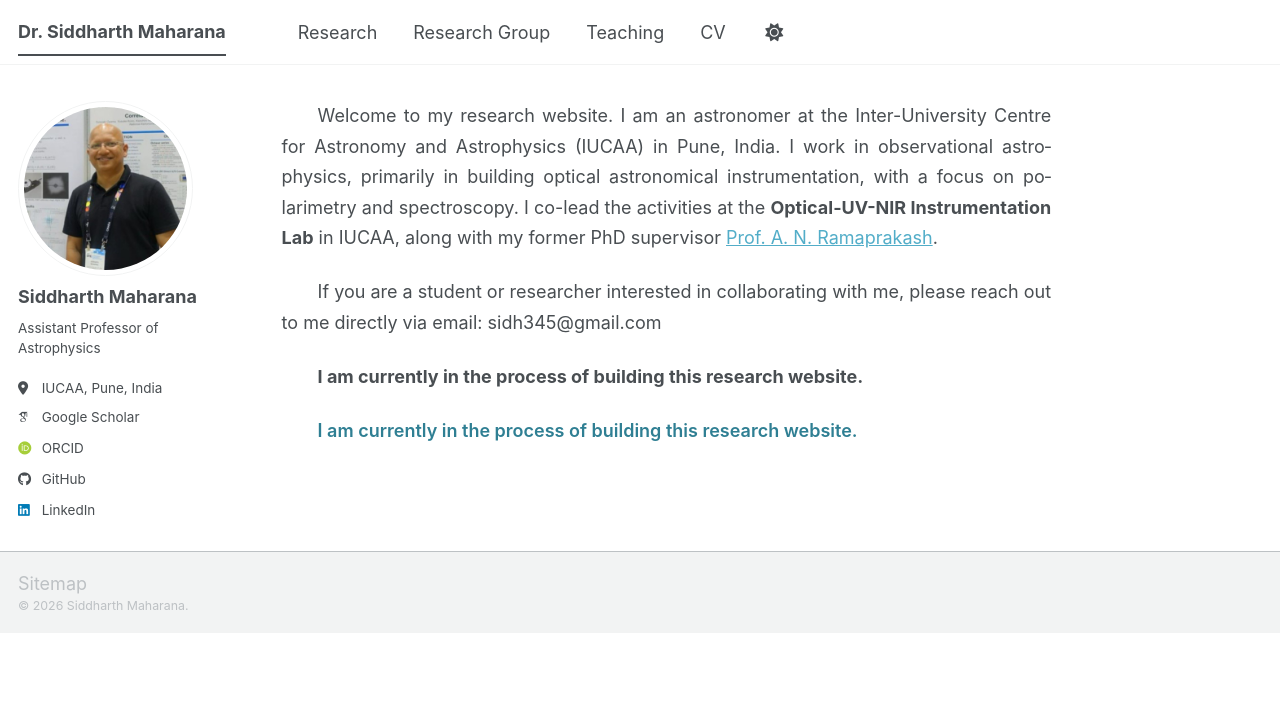
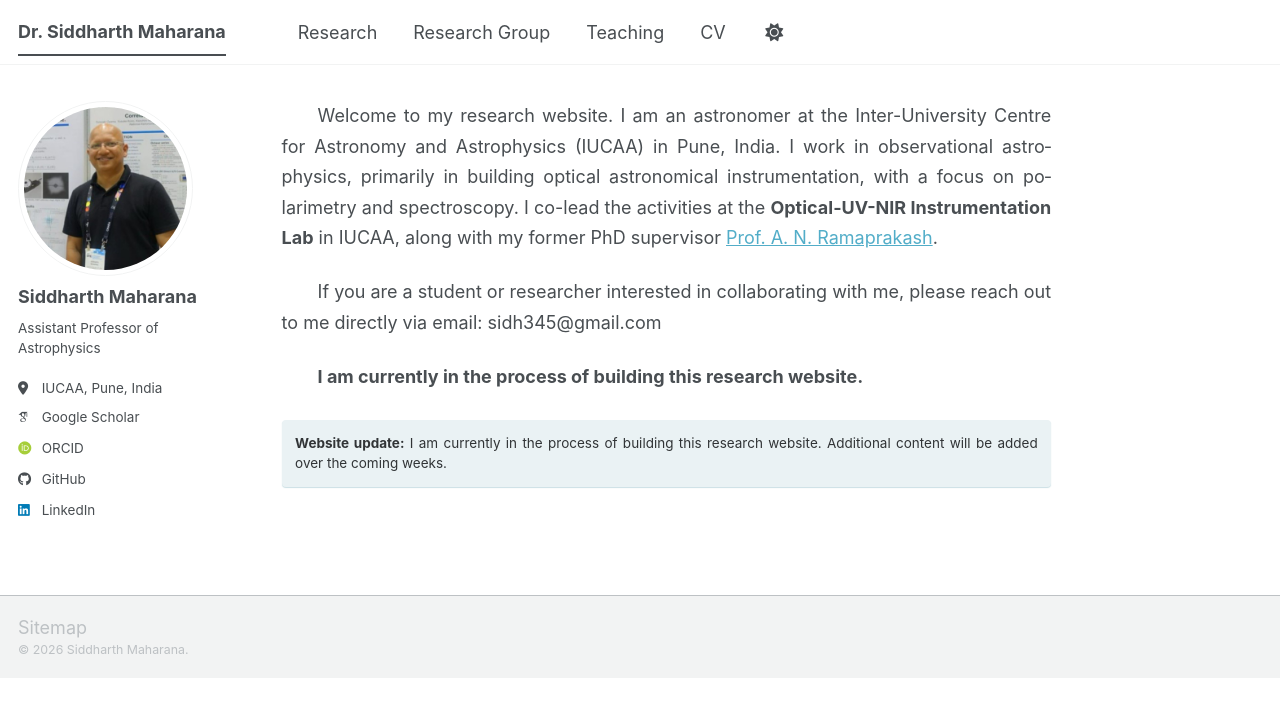
Before and after one commit to siddharth-maharana/siddharth-maharana.github.io, a Jekyll site: the page built from _pages/about.md, in a window 1280 px wide. Shown: the top 717 px of the page. Built offline with Jekyll 4.4.1, drawn with Linux system fonts in a browser that asks for light colours; some web fonts are replaced; a script bundle is joined from its source files by our own code; library files that are not in the unit come from our copies.

Commit message:
Update about.md

```diff
--- a/_pages/about.md
+++ b/_pages/about.md
@@ -15,6 +15,6 @@ If you are a student or researcher interested in collaborating with me, please r
 
 **I am currently in the process of building this research website.**
 
-<p style="color:#2f7f93; font-weight:600;">
-I am currently in the process of building this research website.
-</p>
+<div class="notice--info">
+<strong>Website update:</strong> I am currently in the process of building this research website. Additional content will be added over the coming weeks.
+</div>
```
